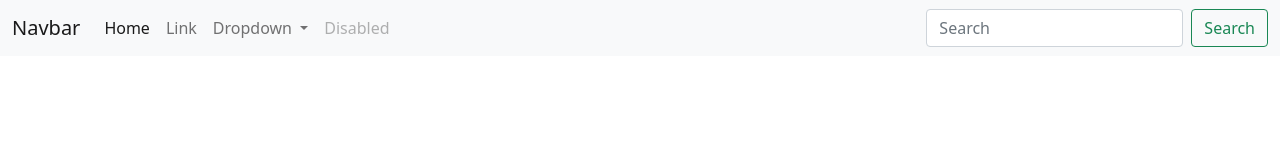
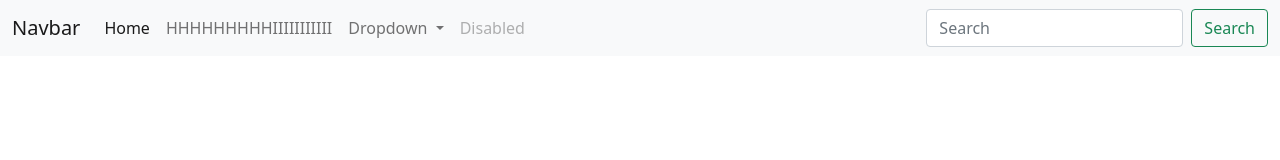
Before and after one commit to chandresh02/PushBranch, a plain HTML site: page CreatingWebsite/index.html in a window 1280 px wide. Drawn offline with nearby package versions, Linux system fonts and the light colour scheme.

Commit message:
change link to hhhhhhhiiiiii

```diff
--- a/CreatingWebsite/index.html
+++ b/CreatingWebsite/index.html
@@ -23,7 +23,7 @@
               <a class="nav-link active" aria-current="page" href="#">Home</a>
             </li>
             <li class="nav-item">
-              <a class="nav-link" href="#">Link</a>
+              <a class="nav-link" href="#">HHHHHHHHHIIIIIIIIIII</a>
             </li>
             <li class="nav-item dropdown">
               <a class="nav-link dropdown-toggle" href="#" id="navbarDropdown" role="button" data-bs-toggle="dropdown" aria-expanded="false">
```
